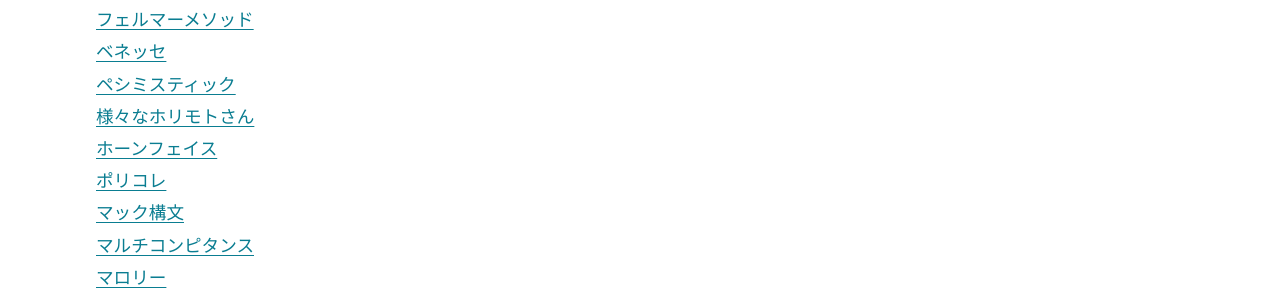
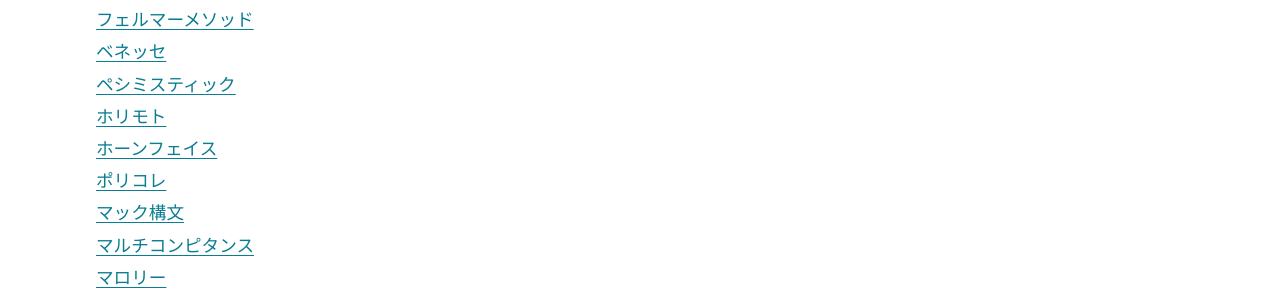
Before and after one commit to mtakagishi/yurugengo, a Sphinx documentation site: the page built from docs/index.rst, in a window 1280 px wide and 900 px high, scrolled down 3021 px. Shown: the part 154-452 px from the top of the window. Built offline with Sphinx 7.4.7 and the PyData theme 0.15.4, drawn with Linux system fonts in a browser that asks for light colours.

Commit message:
微修正

```diff
--- a/docs/words/ホリモトさん.rst
+++ b/docs/words/ホリモトさん.rst
@@ -1,4 +1,4 @@
-様々なホリモトさん
+ホリモト
 ==========================================
 
 ミスター・ホリモト
```
